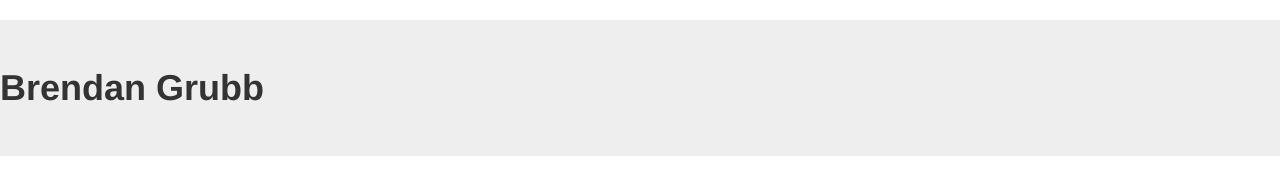
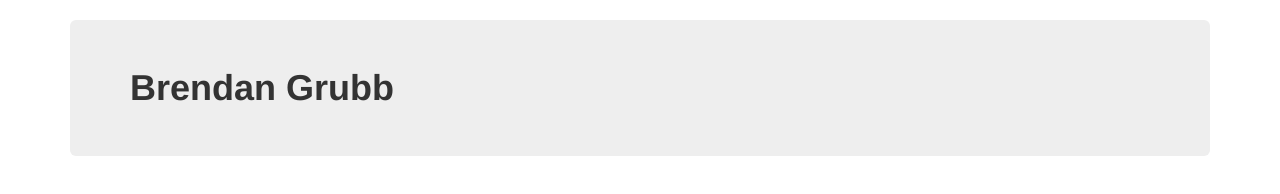
Before and after one commit to Brendangrubb/portfolio, a plain HTML site: page index.html in a window 1280 px wide. Drawn offline with Linux system fonts and the light colour scheme.

```diff
--- a/index.html
+++ b/index.html
@@ -6,7 +6,8 @@
     <link href="css/styles.css" rel="stylesheet" type="text/css">
   </head>
   <body>
-    <h1 class="jumbotron">Brendan Grubb</h1>
+    <div class="container">
+      <h1 class="jumbotron">Brendan Grubb</h1>
 
 
 
@@ -23,4 +24,7 @@
 
 
 
+
+    </div>
   </body>
+</html>
```
Also changed, not shown: 1 other file.
